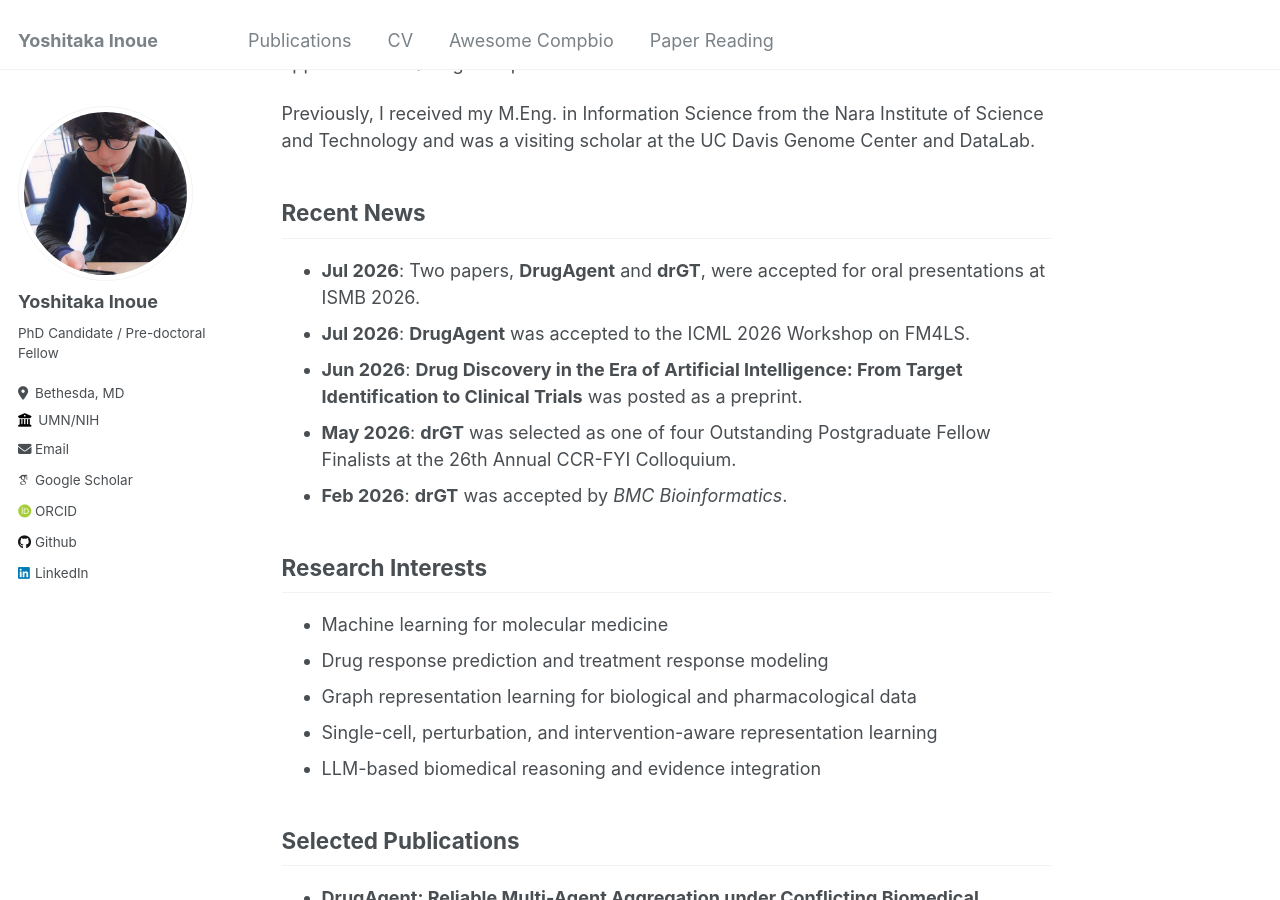
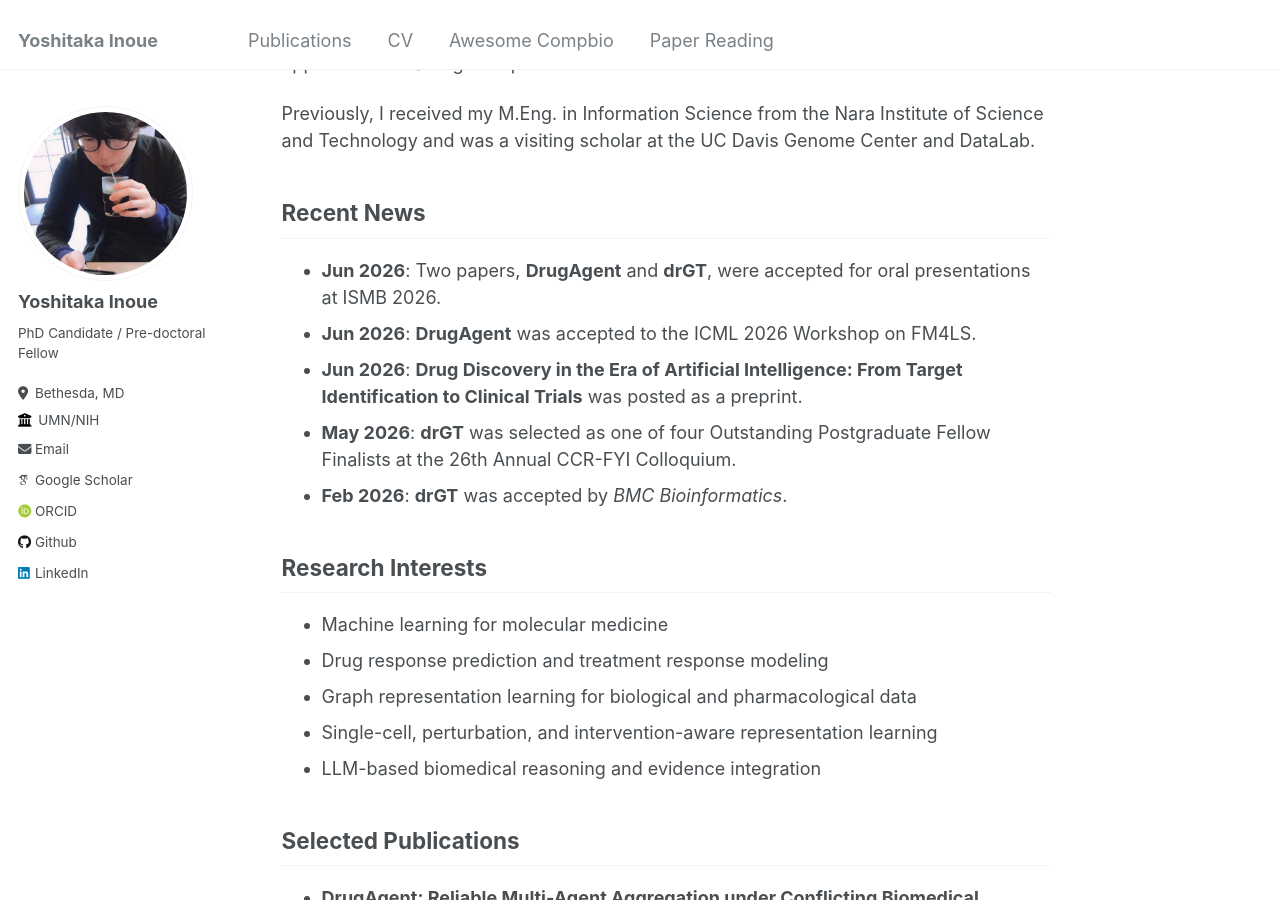
Before and after one commit to inoue0426/inoue0426.github.io, a Jekyll site: the page built from _pages/about.md, in a window 1280 px wide and 900 px high, scrolled down 334 px. Built offline with Jekyll 4.4.1, drawn with Linux system fonts in a browser that asks for light colours; some web fonts are replaced.

Commit message:
update main page

```diff
--- a/_pages/about.md
+++ b/_pages/about.md
@@ -17,8 +17,8 @@ Previously, I received my M.Eng. in Information Science from the Nara Institute
 
 ## Recent News
 
-- **Jul 2026**: Two papers, **DrugAgent** and **drGT**, were accepted for oral presentations at ISMB 2026.
-- **Jul 2026**: **DrugAgent** was accepted to the ICML 2026 Workshop on FM4LS.
+- **Jun 2026**: Two papers, **DrugAgent** and **drGT**, were accepted for oral presentations at ISMB 2026.
+- **Jun 2026**: **DrugAgent** was accepted to the ICML 2026 Workshop on FM4LS.
 - **Jun 2026**: **Drug Discovery in the Era of Artificial Intelligence: From Target Identification to Clinical Trials** was posted as a preprint.
 - **May 2026**: **drGT** was selected as one of four Outstanding Postgraduate Fellow Finalists at the 26th Annual CCR-FYI Colloquium.
 - **Feb 2026**: **drGT** was accepted by *BMC Bioinformatics*.
```
